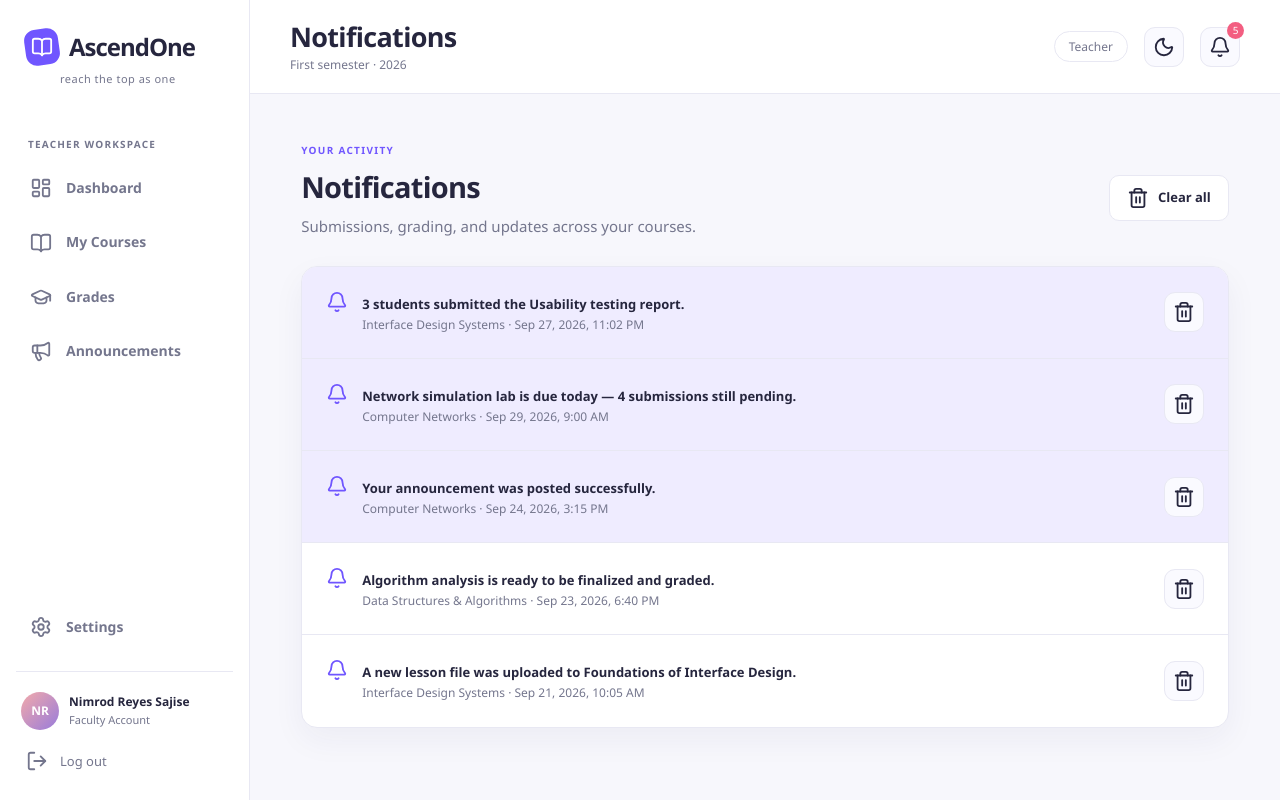
After one commit to vonvoncode/WEBDEV-Midterms-LMS, a PHP site: page /teacher-notifications.html in a window 1280 px wide. The commit adds this page. Run offline with PHP 8.4, Linux system fonts and the light colour scheme.

Commit message:
Added + modified notifications (teacher, student)

```diff
--- a/assets/css/style.css
+++ b/assets/css/style.css
@@ -2219,6 +2219,18 @@ legend {
     color: #9b3030;
   }
 
+  .notification-row {
+  display: flex;
+  align-items: flex-start;
+  gap: 14px;
+}
+
+.notif-delete {
+  margin-left: auto;
+  flex-shrink: 0;
+  align-self: center;
+}
+
 /* Responsive behavior */
 @media (max-width: 1250px) {
   .course-grid {
--- a/assets/js/script.js
+++ b/assets/js/script.js
@@ -244,3 +244,48 @@ function saveDisplayName(name) {
 }
 
 applyDisplayName(getSavedDisplayName());
+
+/* Notification delete / clear all — for testing only, nothing is saved,
+   so a page refresh brings every notification back */
+const clearAllButton = document.getElementById('clear-notifications');
+const topbarNotificationBadge = document.querySelector('.notification-button .notification-count');
+
+function updateNotificationBadge() {
+    if (!topbarNotificationBadge) return;
+
+    const unreadCount = document.querySelectorAll('.notification-row.unread').length;
+
+    if (unreadCount === 0) {
+        topbarNotificationBadge.remove();
+    } else {
+        topbarNotificationBadge.textContent = unreadCount;
+    }
+}
+
+function updateNotificationPanelState() {
+    const remaining = document.querySelectorAll('.notification-row').length;
+    const emptyState = document.getElementById('no-notifications');
+
+    if (emptyState) {
+        emptyState.hidden = remaining !== 0;
+    }
+    if (clearAllButton) {
+        clearAllButton.hidden = remaining === 0;
+    }
+}
+
+document.querySelectorAll('.notif-delete').forEach((button) => {
+    button.addEventListener('click', () => {
+        button.closest('.notification-row').remove();
+        updateNotificationBadge();
+        updateNotificationPanelState();
+    });
+});
+
+if (clearAllButton) {
+    clearAllButton.addEventListener('click', () => {
+        document.querySelectorAll('.notification-row').forEach((row) => row.remove());
+        updateNotificationBadge();
+        updateNotificationPanelState();
+    });
+}
--- a/student-notifications.html
+++ b/student-notifications.html
@@ -125,6 +125,9 @@
               <strong>Your algorithm analysis feedback is ready.</strong>
               <small>Sep 24, 2026, 11:00 PM</small>
             </div>
+            <button class="icon-button notif-delete" type="button" aria-label="Dismiss notification">
+              <i class="icon" data-lucide="trash-2"></i>
+            </button>
           </div>
 
           <div class="notification-row unread">
@@ -133,6 +136,9 @@
               <strong>Your interface audit has been graded.</strong>
               <small>Sep 22, 2026, 11:00 PM</small>
             </div>
+            <button class="icon-button notif-delete" type="button" aria-label="Dismiss notification">
+              <i class="icon" data-lucide="trash-2"></i>
+            </button>
           </div>
         </section>
       </main>
--- a/teacher-dashboard.html
+++ b/teacher-dashboard.html
@@ -92,13 +92,15 @@
           >
             <i class="icon" data-lucide="moon"></i>
           </button>
-          <button
+                    <a
+            href="teacher-notifications.html"
             class="icon-button notification-button"
             aria-label="Notifications"
+            aria-current="page"
           >
             <i class="icon" data-lucide="bell"></i>
             <span class="notification-count">5</span>
-          </button>
+          </a>
         </div>
       </header>
 
--- /dev/null
+++ b/teacher-notifications.html
@@ -0,0 +1,175 @@
+<!doctype html>
+<html lang="en">
+
+<head>
+    <meta charset="UTF-8" />
+    <meta name="viewport" content="width=device-width, initial-scale=1" />
+    <meta name="theme-color" content="#7056ff" />
+    <title>Notifications · AscendOne for Teachers</title>
+    <link rel="icon" href="assets/favicon.svg" type="image/svg+xml" />
+    <link rel="stylesheet" href="assets/css/style.css" />
+</head>
+
+<body>
+    <div class="app-shell">
+        <!-- Sidebar (no Notifications nav item — bell icon in the topbar is the only entry point) -->
+        <aside class="sidebar" id="sidebar">
+            <a href="teacher-dashboard.html" class="brand" aria-label="AscendOne home">
+                <span class="brand-symbol">
+                    <i class="icon" data-lucide="book-open"></i>
+                </span>
+                AscendOne
+            </a>
+            <p class="tagline">reach the top as one</p>
+
+            <p class="nav-label">Teacher workspace</p>
+            <nav>
+                <a href="teacher-dashboard.html">
+                    <i class="icon" data-lucide="layout-dashboard"></i>
+                    Dashboard
+                </a>
+                <a href="teacher-courses.html">
+                    <i class="icon" data-lucide="book-open"></i>
+                    My Courses
+                </a>
+                <a href="teacher-grades.html">
+                    <i class="icon" data-lucide="graduation-cap"></i>
+                    Grades
+                </a>
+                <a href="teacher-announcements.html">
+                    <i class="icon" data-lucide="megaphone"></i>
+                    Announcements
+                </a>
+            </nav>
+
+            <div class="sidebar-bottom">
+                <a href="teacher-settings.html" class="settings-link">
+                    <i class="icon" data-lucide="settings"></i>
+                    Settings
+                </a>
+
+                <div class="user-card">
+                    <span class="avatar" id="sidebar-avatar">NR</span>
+                    <div>
+                        <strong id="sidebar-name">Nimrod Reyes Sajise</strong>
+                        <small>Faculty Account</small>
+                    </div>
+                </div>
+
+                <button class="logout" id="logout">
+                    <i class="icon" data-lucide="log-out"></i>
+                    Log out
+                </button>
+            </div>
+        </aside>
+
+        <button id="nav-overlay" aria-label="Close menu"></button>
+
+        <!-- Topbar -->
+        <header class="topbar">
+            <div class="topbar-title">
+                <button class="icon-button mobile-menu" aria-label="Open menu" aria-controls="sidebar">
+                    <i class="icon" data-lucide="menu"></i>
+                </button>
+                <div>
+                    <h1>Notifications</h1>
+                    <p>First semester · 2026</p>
+                </div>
+            </div>
+
+            <div class="top-actions">
+                <span class="role-chip">Teacher</span>
+                <button class="icon-button" id="theme-toggle" aria-label="Toggle dark mode">
+                    <i class="icon" data-lucide="moon"></i>
+                </button>
+                <a href="teacher-notifications.html" class="icon-button notification-button" aria-label="Notifications"
+                    aria-current="page">
+                    <i class="icon" data-lucide="bell"></i>
+                    <span class="notification-count">5</span>
+                </a>
+            </div>
+        </header>
+
+        <!-- Main content -->
+        <main class="main-content">
+            <p class="eyebrow">Your activity</p>
+            <div class="page-intro">
+                <div>
+                    <h2>Notifications</h2>
+                    <p>Submissions, grading, and updates across your courses.</p>
+                </div>
+                <button class="button secondary" type="button" id="clear-notifications">
+                    <i class="icon" data-lucide="trash-2"></i>
+                    Clear all
+                </button>
+            </div>
+
+            <section class="panel">
+                <div class="notification-row unread">
+                    <i class="icon" data-lucide="bell"></i>
+                    <div>
+                        <strong>3 students submitted the Usability testing report.</strong>
+                        <small>Interface Design Systems · Sep 27, 2026, 11:02 PM</small>
+                    </div>
+                    <button class="icon-button notif-delete" type="button" aria-label="Dismiss notification">
+                        <i class="icon" data-lucide="trash-2"></i>
+                    </button>
+                </div>
+
+                <div class="notification-row unread">
+                    <i class="icon" data-lucide="bell"></i>
+                    <div>
+                        <strong>Network simulation lab is due today — 4 submissions still pending.</strong>
+                        <small>Computer Networks · Sep 29, 2026, 9:00 AM</small>
+                    </div>
+                    <button class="icon-button notif-delete" type="button" aria-label="Dismiss notification">
+                        <i class="icon" data-lucide="trash-2"></i>
+                    </button>
+                </div>
+
+                <div class="notification-row unread">
+                    <i class="icon" data-lucide="bell"></i>
+                    <div>
+                        <strong>Your announcement was posted successfully.</strong>
+                        <small>Computer Networks · Sep 24, 2026, 3:15 PM</small>
+                    </div>
+                    <button class="icon-button notif-delete" type="button" aria-label="Dismiss notification">
+                        <i class="icon" data-lucide="trash-2"></i>
+                    </button>
+                </div>
+
+                <div class="notification-row">
+                    <i class="icon" data-lucide="bell"></i>
+                    <div>
+                        <strong>Algorithm analysis is ready to be finalized and graded.</strong>
+                        <small>Data Structures &amp; Algorithms · Sep 23, 2026, 6:40 PM</small>
+                    </div>
+                    <button class="icon-button notif-delete" type="button" aria-label="Dismiss notification">
+                        <i class="icon" data-lucide="trash-2"></i>
+                    </button>
+                </div>
+
+                <div class="notification-row">
+                    <i class="icon" data-lucide="bell"></i>
+                    <div>
+                        <strong>A new lesson file was uploaded to Foundations of Interface Design.</strong>
+                        <small>Interface Design Systems · Sep 21, 2026, 10:05 AM</small>
+                    </div>
+                    <button class="icon-button notif-delete" type="button" aria-label="Dismiss notification">
+                        <i class="icon" data-lucide="trash-2"></i>
+                    </button>
+                </div>
+            </section>
+        </main>
+    </div>
+
+    <div id="toast" role="status"></div>
+
+    <script src="assets/js/script.js"></script>
+    <script src="https://unpkg.com/lucide@latest"></script>
+    <script>
+        lucide.createIcons();
+    </script>
+</body>
+
+</html>
--- a/teacher-settings.html
+++ b/teacher-settings.html
@@ -82,10 +82,11 @@
         <button class="icon-button" id="theme-toggle" aria-label="Toggle dark mode">
           <i class="icon" data-lucide="moon"></i>
         </button>
-        <button class="icon-button notification-button" aria-label="Notifications">
+        <a href="teacher-notifications.html" class="icon-button notification-button" aria-label="Notifications"
+          aria-current="page">
           <i class="icon" data-lucide="bell"></i>
           <span class="notification-count">5</span>
-        </button>
+        </a>
       </div>
     </header>
 
```
Also changed, not shown: teacher-announcements.html (+10 -16 lines), teacher-courses.html (+7 -6 lines), teacher-grades.html (+8 -15 lines), teacher-lesson-editor.html (+5 -3 lines).
